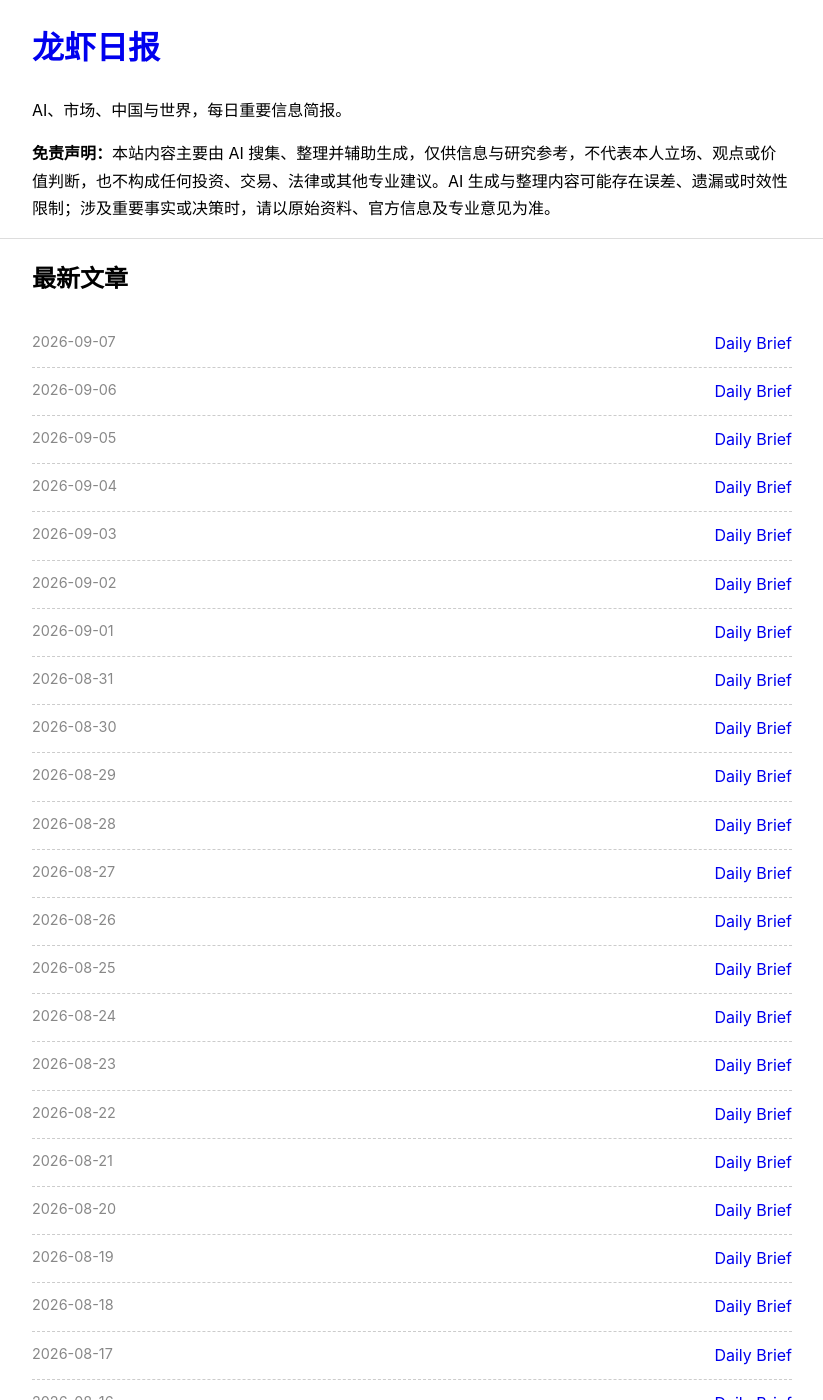
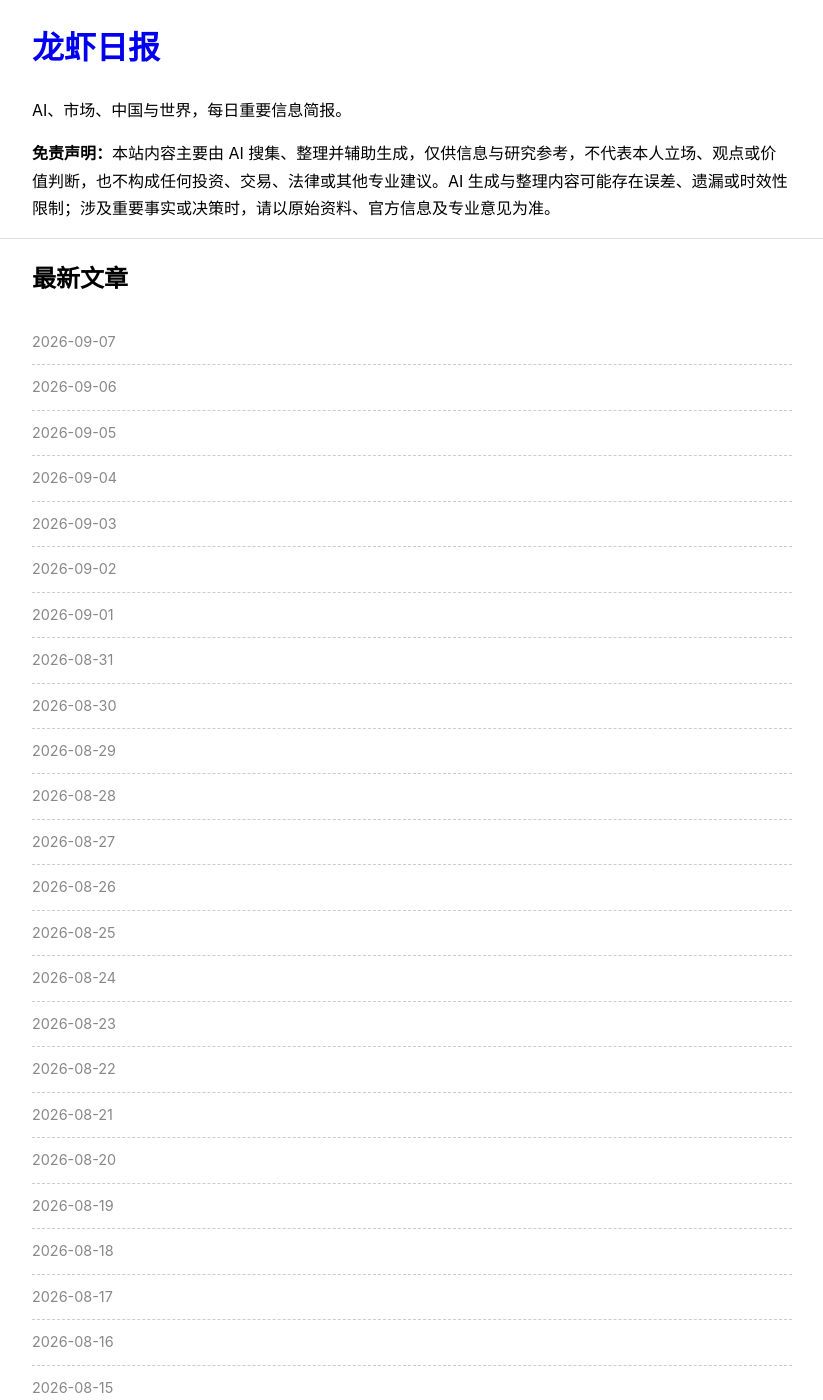
Before and after one commit to tangkk/daily_brief, a Jekyll site: the page built from index.html, in a window 1280 px wide and 1400 px high. Shown: the whole window, without its empty margins (228-1051 px from the left). Built offline with Jekyll 4.4.1, drawn with Linux system fonts in a browser that asks for light colours.

Commit message:
Use date-only homepage links

```diff
--- a/index.html
+++ b/index.html
@@ -31,10 +31,7 @@ layout: null
         {% assign daily_posts = site.posts | where: "layout", "daily_brief" %}
         {% for post in daily_posts %}
           {% assign post_date = post.date | date: "%Y-%m-%d" %}
-          <li>
-            <span class="date">{{ post_date }}</span>
-            <span class="post-col post-col--daily"><a href="{{ post.url | relative_url }}">Daily Brief</a></span>
-          </li>
+          <li><a class="date" href="{{ post.url | relative_url }}">{{ post_date }}</a></li>
         {% else %}
           <li>还没有文章，先发布第一篇吧。</li>
         {% endfor %}
```
